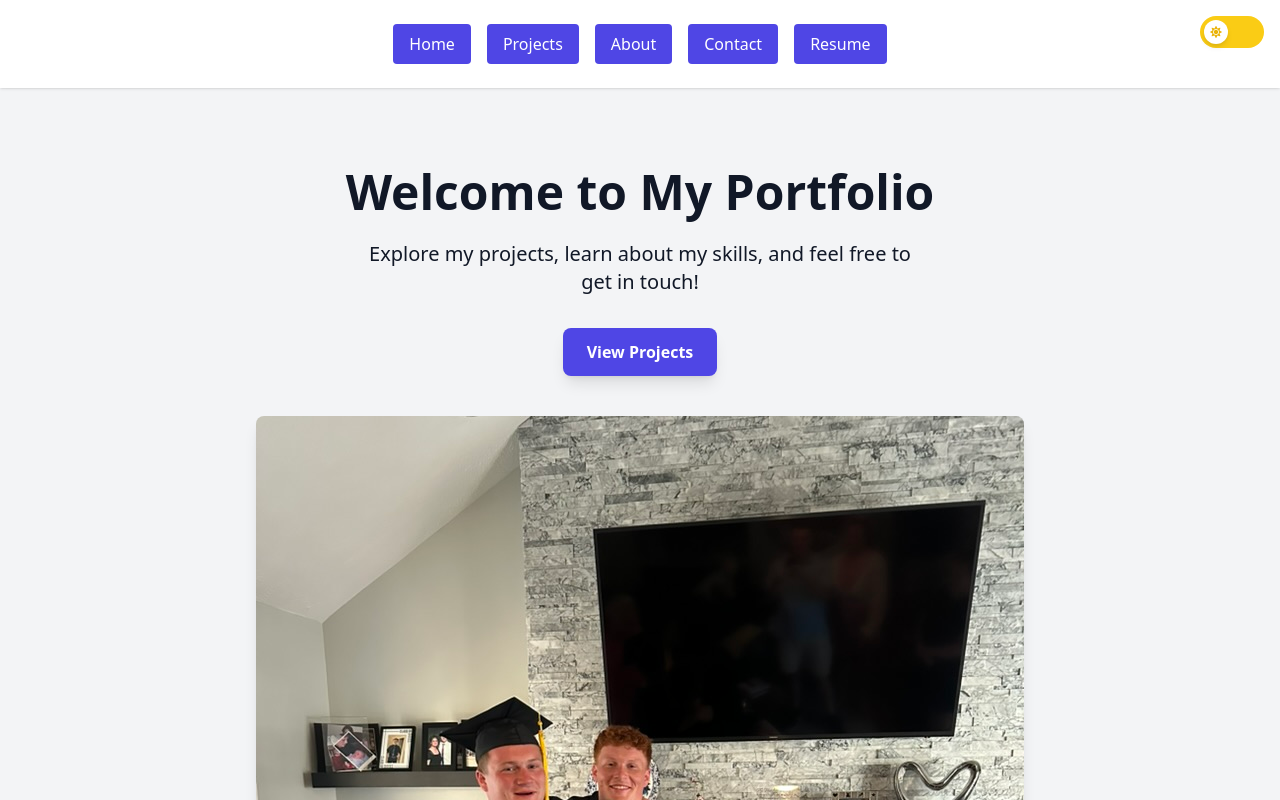
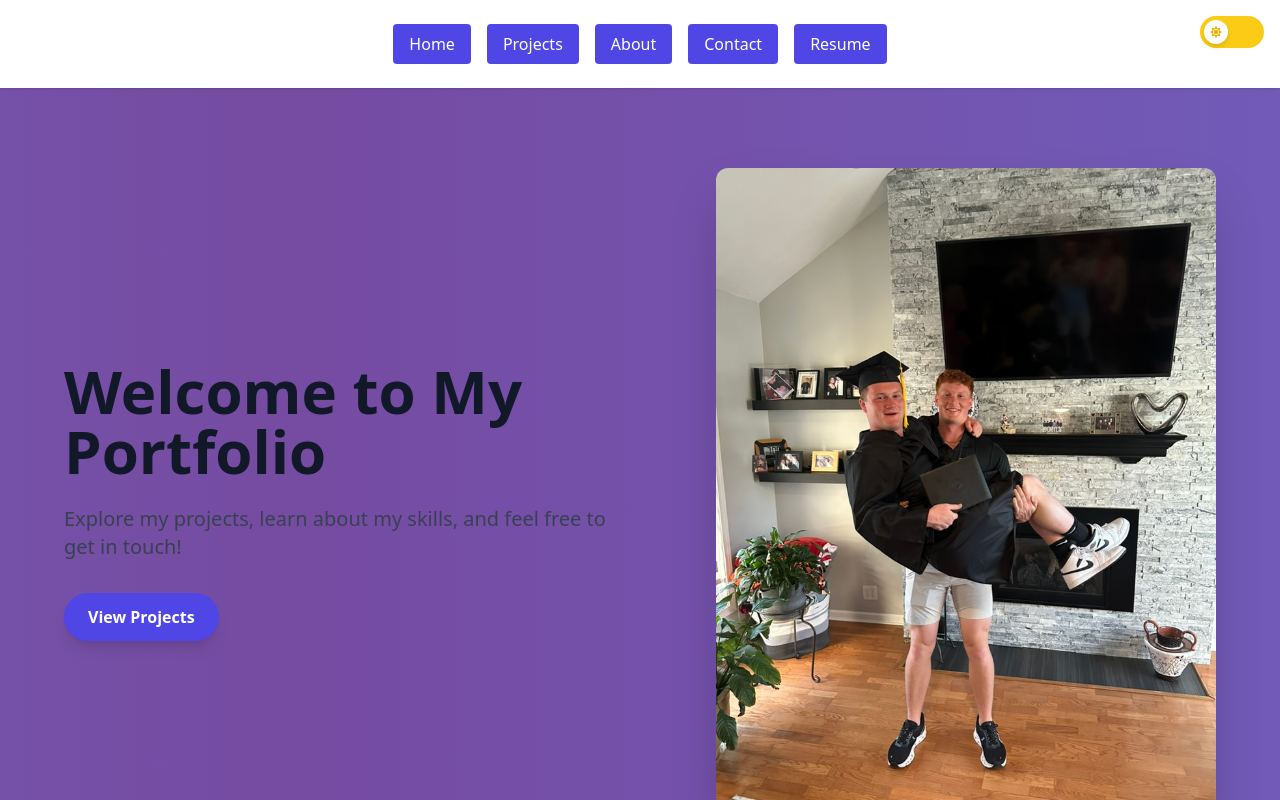
Before and after one commit to KodyHatcher/KodyHatcher.github.io, a React (Create React App) app in the folder tech_portfolio/: page / in a window 1280 px wide. Shown: the top 800 px of the page. Built offline with nearby package versions, Linux system fonts and the light colour scheme.

Commit message:
good for now

```diff
--- a/tech_portfolio/src/components/Home.js
+++ b/tech_portfolio/src/components/Home.js
@@ -1,25 +1,74 @@
 import React from "react";
+import { motion } from "framer-motion";
+
+const containerVariants = {
+  hidden: { opacity: 0 },
+  show: {
+    opacity: 1,
+    transition: {
+      staggerChildren: 0.2,
+      delayChildren: 0.3,
+    },
+  },
+};
+
+const itemVariants = {
+  hidden: { opacity: 0, y: 40 },
+  show: {
+    opacity: 1,
+    y: 0,
+    transition: { type: "spring", stiffness: 60, damping: 12 },
+  },
+};
 
 function Home({ scrollToProjects }) {
   return (
-    <div className="min-h-screen flex flex-col justify-center items-center bg-gray-100 dark:bg-gray-900 text-gray-900 dark:text-gray-100 px-6 py-20 text-center">
-      <h1 className="text-5xl font-extrabold mb-6">Welcome to My Portfolio</h1>
-      <p className="text-xl max-w-xl mb-8">
+    <motion.div
+      className="min-h-screen flex items-center justify-center text-gray-900 dark:text-gray-100 px-6 py-20 animated-gradient-bg"
+      initial="hidden"
+      animate="show"
+      variants={containerVariants}
+    >
+      <div className="flex flex-col-reverse lg:flex-row items-center justify-between gap-12 max-w-6xl w-full">
+        {/* Left: Text Content */}
+        <div className="text-center lg:text-left flex-1">
+          <motion.h1
+            className="text-5xl sm:text-6xl font-extrabold mb-6 leading-tight"
+            variants={itemVariants}
+          >
+            Welcome to <span className="">My Portfolio</span>
+          </motion.h1>
+
+          <motion.p
+            className="text-xl mb-8 text-gray-700 dark:text-gray-300 max-w-xl mx-auto lg:mx-0"
+            variants={itemVariants}
+          >
             Explore my projects, learn about my skills, and feel free to get in
             touch!
-      </p>
-      <button
+          </motion.p>
+
+          <motion.button
             onClick={scrollToProjects}
-        className="inline-block bg-indigo-600 text-white font-semibold px-6 py-3 rounded-lg shadow-lg hover:bg-indigo-700 transition"
+            className="bg-indigo-600 text-white font-semibold px-6 py-3 rounded-full shadow-lg hover:scale-105 hover:bg-indigo-700 transition transform duration-300"
+            whileHover={{ scale: 1.05 }}
+            whileTap={{ scale: 0.97 }}
+            variants={itemVariants}
           >
             View Projects
-      </button>
-      <img
+          </motion.button>
+        </div>
+
+        {/* Right: Image */}
+        <motion.img
           src="/image.jpeg"
           alt="Filler"
-        className="mt-10 rounded-lg shadow-lg max-w-full h-auto"
+          className="rounded-xl shadow-2xl max-w-full w-full sm:w-[400px] lg:w-[500px] h-auto"
+          variants={itemVariants}
+          whileHover={{ scale: 1.02 }}
+          transition={{ type: "spring", stiffness: 50 }}
         />
       </div>
+    </motion.div>
   );
 }
 
--- a/tech_portfolio/src/components/projects.js
+++ b/tech_portfolio/src/components/projects.js
@@ -15,16 +15,36 @@ function Projects() {
           My Projects
         </motion.h2>
 
-        <div className="flex flex-col space-y-10">
-          {project_list.map(({ id, title, description, tech, demo }, index) => (
+        <motion.div
+          className="flex flex-col space-y-10"
+          initial="hidden"
+          whileInView="show"
+          viewport={{ once: true, amount: 0.3 }}
+          variants={{
+            hidden: {},
+            show: {
+              transition: {
+                staggerChildren: 0.15,
+              },
+            },
+          }}
+        >
+          {project_list.map(({ id, title, description, tech, demo }) => (
             <motion.div
               key={id}
               className="bg-white dark:bg-gray-800 rounded-lg shadow-md p-6 flex flex-col justify-between cursor-pointer"
-              initial={{ opacity: 0, y: 30 }}
-              whileInView={{ opacity: 1, y: 0 }}
-              exit={{ opacity: 0, y: 30 }}
-              viewport={{ once: false, amount: 0.3 }}
-              transition={{ duration: 0.7, delay: index * 0.15 }}
+              variants={{
+                hidden: { opacity: 0, y: 30 },
+                show: {
+                  opacity: 1,
+                  y: 0,
+                  transition: {
+                    type: "spring",
+                    stiffness: 60,
+                    damping: 15,
+                  },
+                },
+              }}
             >
               <div>
                 <div className="flex items-center gap-2 mb-2 text-indigo-600 dark:text-indigo-400">
@@ -52,7 +72,7 @@ function Projects() {
               </a>
             </motion.div>
           ))}
-        </div>
+        </motion.div>
       </div>
     </div>
   );
--- a/tech_portfolio/src/index.css
+++ b/tech_portfolio/src/index.css
@@ -1,3 +1,26 @@
 @tailwind base;
 @tailwind components;
 @tailwind utilities;
+
+@keyframes gradientShift {
+  0% {
+    background-position: 0% 50%;
+  }
+  50% {
+    background-position: 100% 50%;
+  }
+  100% {
+    background-position: 0% 50%;
+  }
+}
+
+.animated-gradient-bg {
+  background: linear-gradient(270deg,
+    #667eea,
+    #764ba2,
+    #6b8dd6,
+    #b794f4,
+    #667eea);
+  background-size: 1000% 1000%;
+  animation: gradientShift 25s ease infinite;
+}
```
Lines whose indentation alone changed are shown as unchanged.
